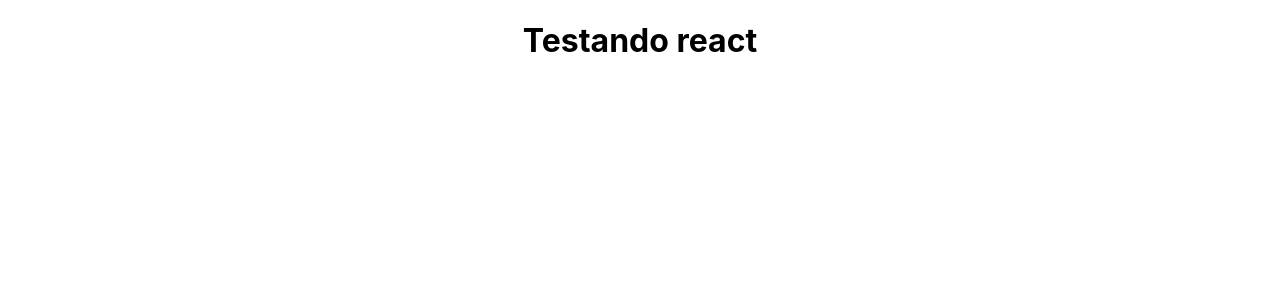
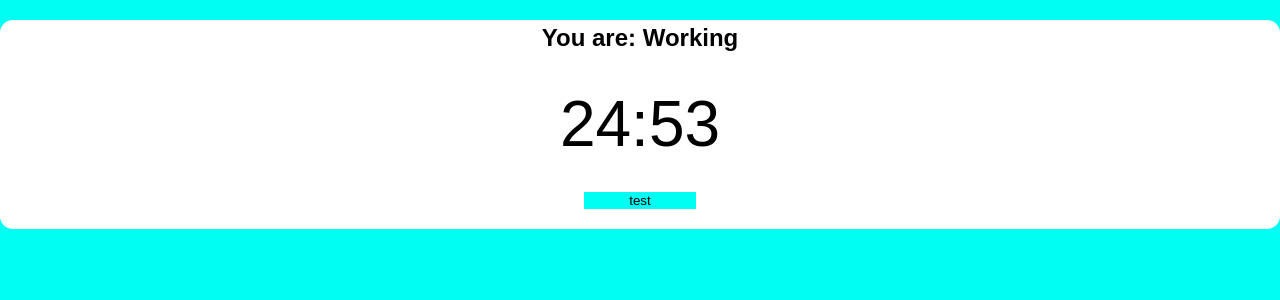
Before and after one commit to Jose-Duque/T-cnica-Pomodoro, a React (Create React App) app: page / in a window 1280 px wide. Shown: the top 300 px of the page. Built offline with nearby package versions, Linux system fonts and the light colour scheme.

Commit message:
pomodoro, button, timer, css

```diff
--- a/src/App.css
+++ b/src/App.css
@@ -1,38 +1,39 @@
+body {
+  background: rgb(0, 255, 242);
+  transition: background-color 300ms ease-in-out;
+  line-height: 1.5;
+}
+
 .App {
   text-align: center;
+  font-family: sans-serif;
+  background: #fff;
+  border-radius: 0.8rem;
 }
 
-.App-logo {
-  height: 40vmin;
-  pointer-events: none;
+.working {
+  background: rgb(233, 111, 40);
 }
 
-@media (prefers-reduced-motion: no-preference) {
-  .App-logo {
-    animation: App-logo-spin infinite 20s linear;
-  }
+.hidden {
+  display: none;
 }
 
-.App-header {
-  background-color: #282c34;
-  min-height: 100vh;
-  display: flex;
-  flex-direction: column;
-  align-items: center;
-  justify-content: center;
-  font-size: calc(10px + 2vmin);
-  color: white;
+.App .timer {
+  font-size: 4rem;
 }
 
-.App-link {
-  color: #61dafb;
+.App button {
+  background: rgb(0, 255, 242);
+  border: none;
+  cursor: pointer;
+  width: 7rem;
+  margin: 20px auto;
 }
-
-@keyframes App-logo-spin {
-  from {
-    transform: rotate(0deg);
-  }
-  to {
-    transform: rotate(360deg);
-  }
+.working .App button {
+  background: rgb(233, 111, 40);
+  border: none;
+  cursor: pointer;
+  width: 7rem;
+  margin: 20px auto;
 }
--- a/src/App.tsx
+++ b/src/App.tsx
@@ -1,11 +1,17 @@
 import React from 'react';
-import logo from './logo.svg';
+import { PomodoroTime } from './components/pomodoro-time';
+
 import './App.css';
 
 function App() {
   return (
     <div className="App">
-      <h1>Testando react</h1>
+      <PomodoroTime
+       pomodoroTime={1500}
+       shortResetTime={300}
+       longResetTime={0}
+       cycles={4}
+      />
     </div>
   );
 }
--- /dev/null
+++ b/src/components/button.tsx
@@ -0,0 +1,12 @@
+import React from 'react';
+
+interface Props {
+  text: string;
+  onClick?: () => void;
+  className?: string;
+}
+export function Button(props: Props) {
+  return (
+  <button onClick={props.onClick} className={props.className}>{props.text}</button>
+  )
+}
--- /dev/null
+++ b/src/components/pomodoro-time.tsx
@@ -0,0 +1,26 @@
+import React from 'react';
+import { useInterval } from '../hooks/use-interval';
+import { Button } from './button';
+import { Timer } from './timer';
+
+interface Props {
+  pomodoroTime: number;
+  shortResetTime: number;
+  longResetTime: number;
+  cycles: number;
+}
+
+export function PomodoroTime(props: Props) {
+  const [mainTime, setMainTime] = React.useState(props.pomodoroTime);
+
+  useInterval(() => {
+    setMainTime(mainTime - 1);
+  }, 1000)
+return (
+  <div className="pomodoro">
+    <h2>You are: Working</h2>
+    <Timer mainTimer={mainTime}/>
+    <Button text="test" onClick={() => alert('teste')} />
+  </div>
+)
+}
--- /dev/null
+++ b/src/components/timer.tsx
@@ -0,0 +1,10 @@
+import React from 'react';
+import { secondsToTime } from '../utils/secondsToTime';
+
+interface Props {
+  mainTimer: number;
+}
+
+export function Timer(props: Props) {
+  return <div className="timer"> {secondsToTime(props.mainTimer)} </div>
+}
--- /dev/null
+++ b/src/hooks/use-interval.tsx
@@ -0,0 +1,21 @@
+import React, { useEffect, useRef } from 'react';
+
+export function useInterval<C extends CallableFunction> (callback: C, delay: number | null,): void {
+  const savedCallback = useRef<C>();
+
+  // Remember the latest callback.
+  useEffect(() => {
+    savedCallback.current = callback;
+  });
+
+  // Set up the interval.
+  useEffect(() => {
+    function tick() {
+      if (savedCallback.current) savedCallback.current();
+    }
+    if (delay !== null) {
+      let id = setInterval(tick, delay);
+      return () => clearInterval(id);
+    }
+  }, [delay]);
+}
--- /dev/null
+++ b/src/utils/secondsToTime.ts
@@ -0,0 +1,6 @@
+export function secondsToTime(seconds: number): string {
+  const zeroLeft = (n: number) => Math.floor(n).toString().padStart(2, '0');
+  const min = zeroLeft((seconds / 60) % 60);
+  const sec = zeroLeft((seconds % 60) % 60);
+  return `${min}:${sec} `;
+}
```
